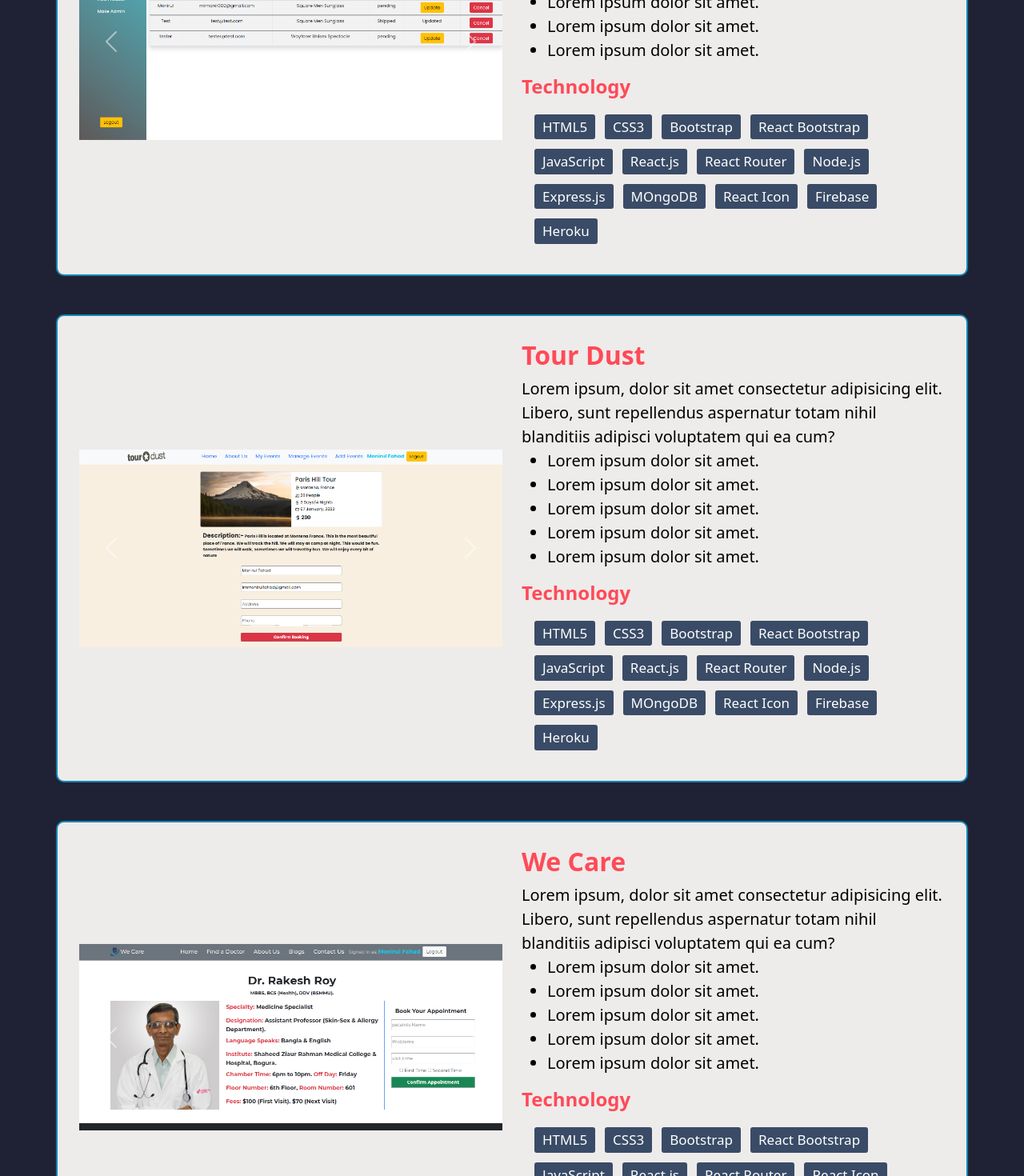
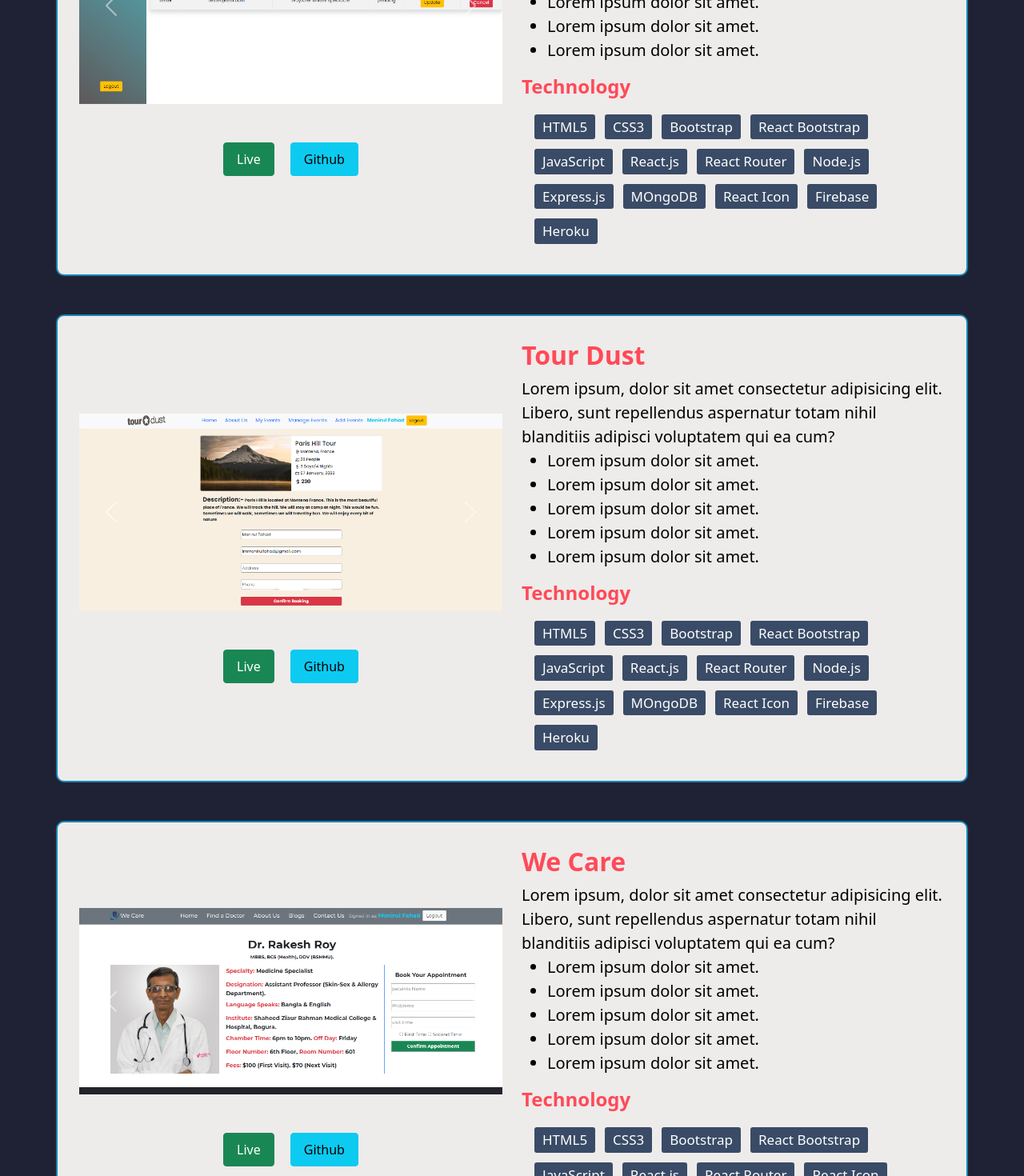
Before and after one commit to monirul-fahad/portfolio, a React (Create React App) app: page / in a window 1280 px wide. Shown: the part 1560-3030 px from the top of the page at 80% size. Built offline with nearby package versions, Linux system fonts and the light colour scheme.

Commit message:
project links

```diff
--- a/src/components/Home/Main/Projects/Projects.css
+++ b/src/components/Home/Main/Projects/Projects.css
@@ -24,3 +24,7 @@ h4 {
   font-size: 17px;
   display: inline-block;
 }
+
+.project-link a {
+  margin: 0 10px 0 10px;
+}
--- a/src/components/Home/Main/Projects/Projects.js
+++ b/src/components/Home/Main/Projects/Projects.js
@@ -41,6 +41,14 @@ const Projects = () => {
                 />
               </Carousel.Item>
             </Carousel>
+            <div className="project-link pt-5  text-center">
+              <a href="http://" target="_blank" rel="noopener noreferrer">
+                <button className="btn btn-success px-3 py-2">Live</button>
+              </a>
+              <a href="http://" target="_blank" rel="noopener noreferrer">
+                <button className="btn btn-info px-3 py-2">Github</button>
+              </a>
+            </div>
           </div>
           <div className="col-md-6">
             <h2>Glassy Yard</h2>
@@ -89,6 +97,14 @@ const Projects = () => {
                 <img className="d-block w-100" src={tour3} alt="Third slide" />
               </Carousel.Item>
             </Carousel>
+            <div className="project-link pt-5  text-center">
+              <a href="http://" target="_blank" rel="noopener noreferrer">
+                <button className="btn btn-success px-3 py-2">Live</button>
+              </a>
+              <a href="http://" target="_blank" rel="noopener noreferrer">
+                <button className="btn btn-info px-3 py-2">Github</button>
+              </a>
+            </div>
           </div>
           <div className="col-md-6">
             <h2>Tour Dust</h2>
@@ -149,6 +165,14 @@ const Projects = () => {
                 />
               </Carousel.Item>
             </Carousel>
+            <div className="project-link pt-5  text-center">
+              <a href="http://" target="_blank" rel="noopener noreferrer">
+                <button className="btn btn-success px-3 py-2">Live</button>
+              </a>
+              <a href="http://" target="_blank" rel="noopener noreferrer">
+                <button className="btn btn-info px-3 py-2">Github</button>
+              </a>
+            </div>
           </div>
           <div className="col-md-6">
             <h2>We Care</h2>
--- a/src/components/Shared/Footer/Footer.js
+++ b/src/components/Shared/Footer/Footer.js
@@ -4,6 +4,7 @@ const Footer = () => {
   return (
     <div>
       <h1>This is footer</h1>
+      <h3>this is gooter</h3>
     </div>
   );
 };
```
